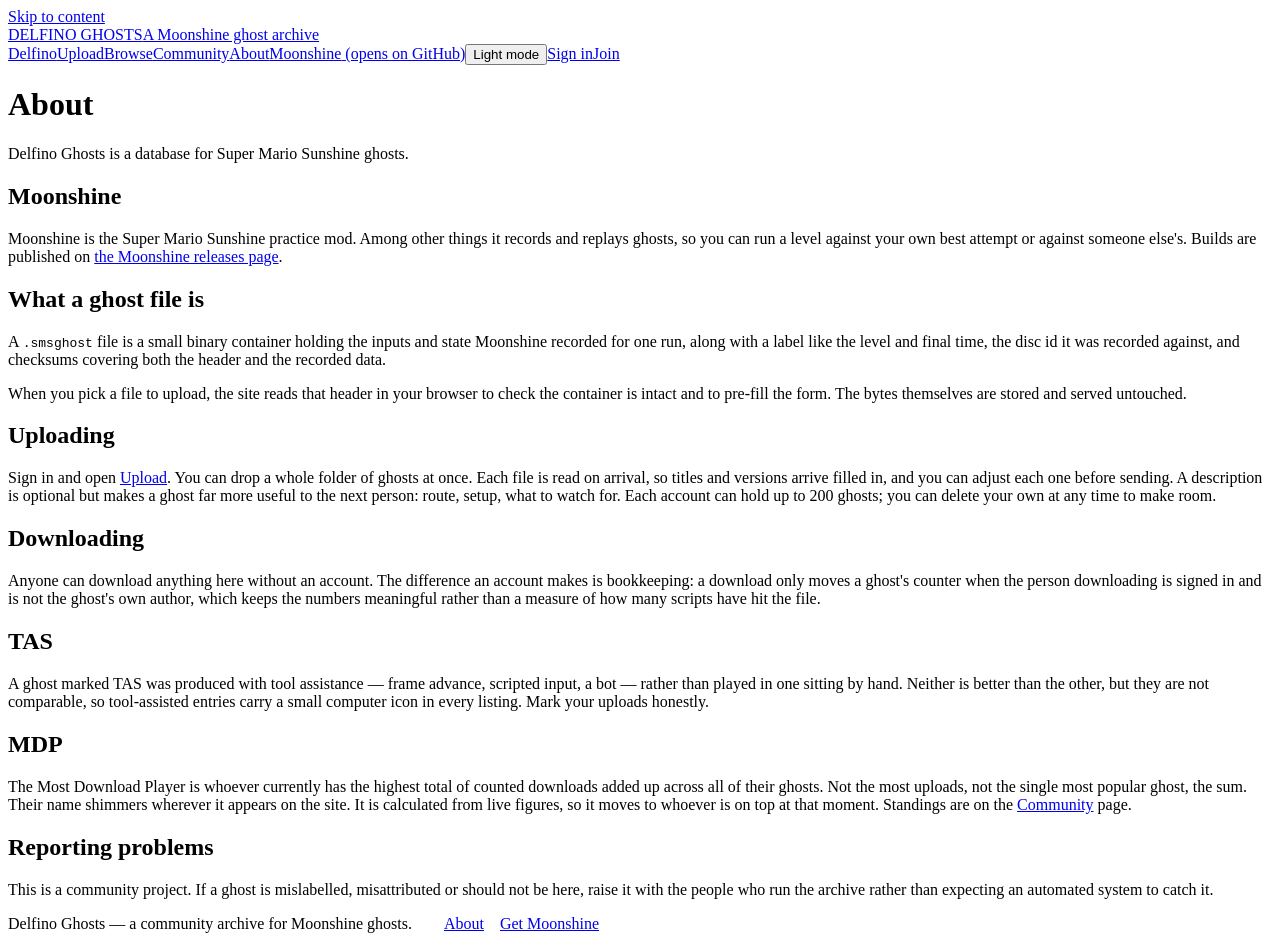
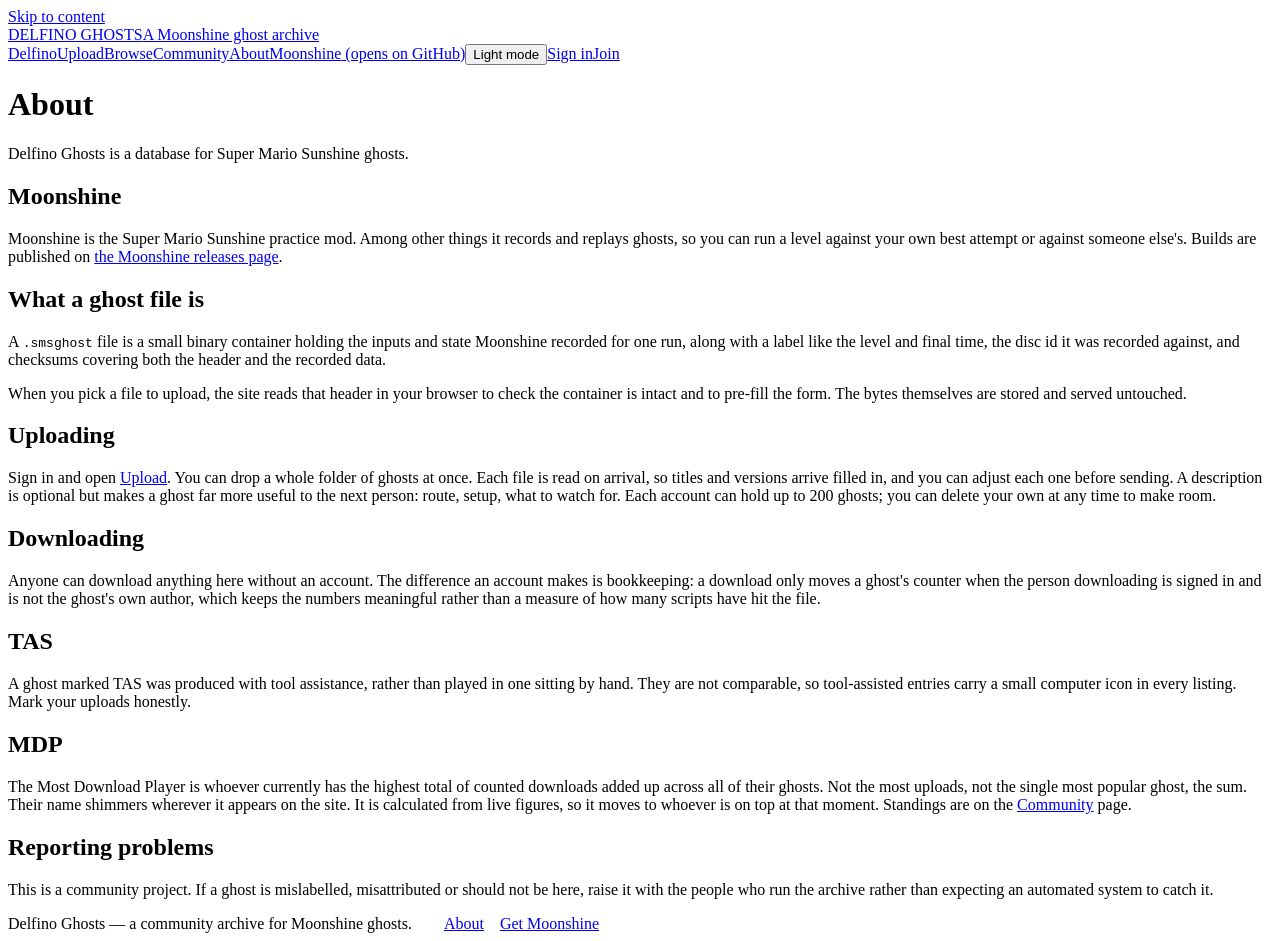
Before and after one commit to Zeldocto/delfino-ghosts, a React (Vite) app: page /about in a window 1280 px wide. Built offline with nearby package versions, Linux system fonts and the light colour scheme; no server answers; the HTML template or start-up script is replaced by a standard one.

Commit message:
Clarify description of TAS in About page
Reworded the description of TAS to improve clarity.

```diff
--- a/src/pages/About.tsx
+++ b/src/pages/About.tsx
@@ -56,8 +56,7 @@
 
         <h2>TAS</h2>
         <p>
-          A ghost marked TAS was produced with tool assistance — frame advance, scripted input, a
-          bot — rather than played in one sitting by hand. Neither is better than the other, but they
+          A ghost marked TAS was produced with tool assistance, rather than played in one sitting by hand. They
           are not comparable, so tool-assisted entries carry a small computer icon in every listing.
           Mark your uploads honestly.
         </p>
```
